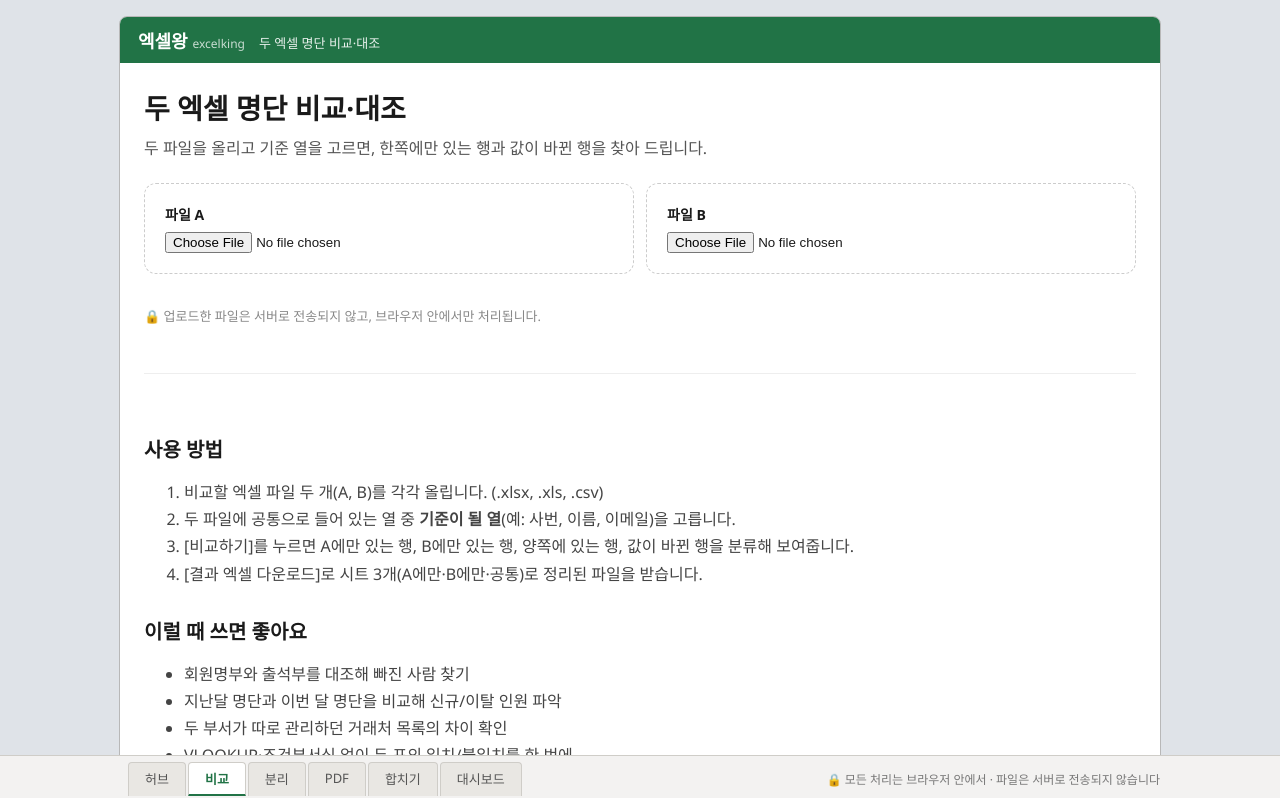
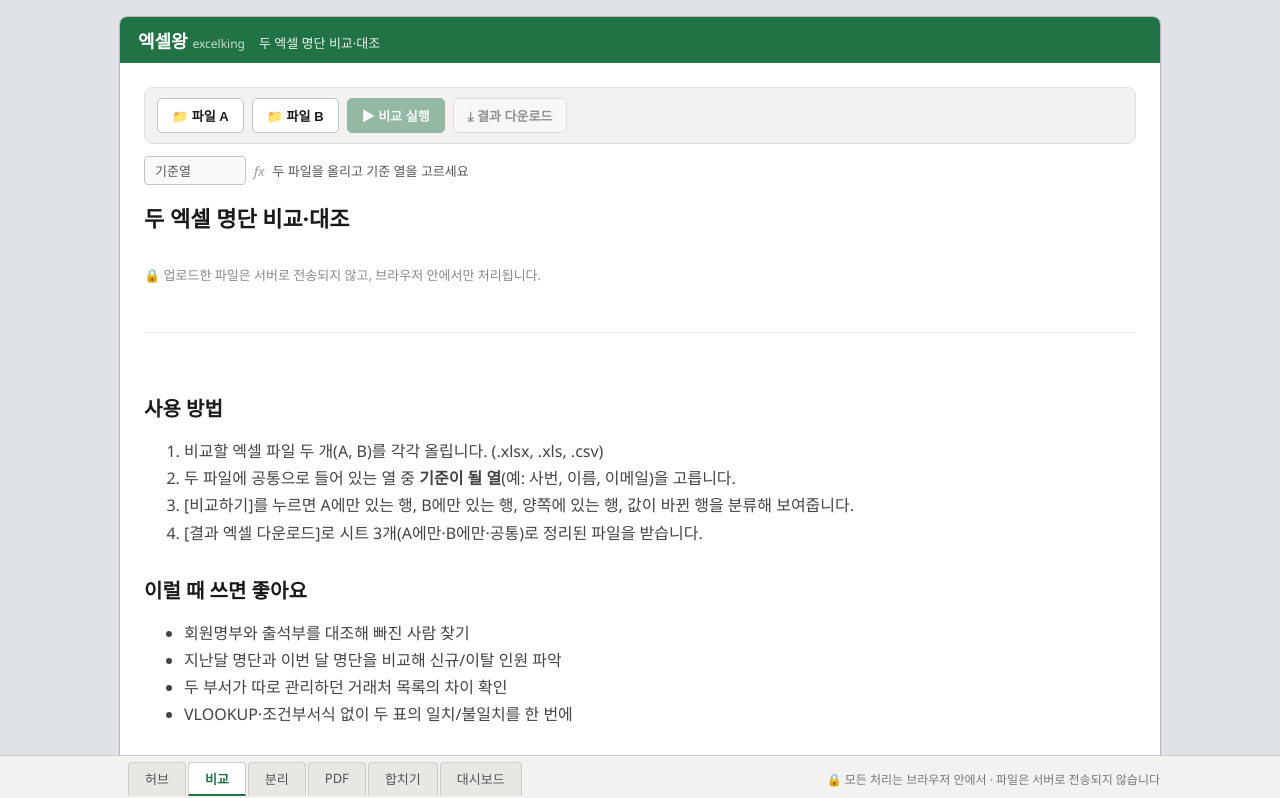
Before and after one commit to dalgeom/excelking, a SvelteKit app: page /excel-compare in a window 1280 px wide. Shown: the top 798 px of the page. Built offline with nearby package versions, Linux system fonts and the light colour scheme.

Commit message:
refactor: 비교 페이지 엑셀 틀 — 리본 동작 바·수식줄·saveBlob

```diff
--- a/src/routes/excel-compare/+page.svelte
+++ b/src/routes/excel-compare/+page.svelte
@@ -3,12 +3,17 @@
   import { compareByKey } from '$lib/excel/compare';
   import { buildResultWorkbook } from '$lib/excel/export';
   import type { CompareResult } from '$lib/excel/types';
+  import Ribbon from '$lib/components/Ribbon.svelte';
+  import FormulaBar from '$lib/components/FormulaBar.svelte';
+  import { saveBlob, XLSX_MIME } from '$lib/excel/download';
 
   let fileA = $state<ParsedFile | null>(null);
   let fileB = $state<ParsedFile | null>(null);
   let keyColumn = $state('');
   let result = $state<CompareResult | null>(null);
   let error = $state('');
+  let aInput = $state<HTMLInputElement>();
+  let bInput = $state<HTMLInputElement>();
 
   const commonColumns = $derived(
     fileA && fileB ? fileA.columns.filter((c) => fileB!.columns.includes(c)) : []
@@ -39,18 +44,7 @@
 
   function download() {
     if (!result) return;
-    const bytes = buildResultWorkbook(result, keyColumn);
-    const blob = new Blob([bytes], {
-      type: 'application/vnd.openxmlformats-officedocument.spreadsheetml.sheet'
-    });
-    const url = URL.createObjectURL(blob);
-    const a = document.createElement('a');
-    a.href = url;
-    a.download = '비교결과.xlsx';
-    document.body.appendChild(a);
-    a.click();
-    a.remove();
-    URL.revokeObjectURL(url);
+    saveBlob(buildResultWorkbook(result, keyColumn), '비교결과.xlsx', XLSX_MIME);
   }
 </script>
 
@@ -61,19 +55,18 @@
     content="두 엑셀 파일을 키 열 기준으로 대조해 한쪽에만 있는 행과 값이 바뀐 행을 찾아 엑셀로 내려받으세요. 무료, 설치 없이, 파일은 서버로 전송되지 않습니다." />
 </svelte:head>
 
-<h1>두 엑셀 명단 비교·대조</h1>
-<p class="lead">두 파일을 올리고 기준 열을 고르면, 한쪽에만 있는 행과 값이 바뀐 행을 찾아 드립니다.</p>
+<Ribbon>
+  <button class="rbtn" onclick={() => aInput?.click()}>📁 파일 A {fileA ? `· ${fileA.rows.length}행` : ''}</button>
+  <button class="rbtn" onclick={() => bInput?.click()}>📁 파일 B {fileB ? `· ${fileB.rows.length}행` : ''}</button>
+  <button class="rbtn primary" onclick={runCompare} disabled={!fileA || !fileB || !keyColumn}>▶ 비교 실행</button>
+  <button class="rbtn" onclick={download} disabled={!result}>⤓ 결과 다운로드</button>
+</Ribbon>
+<input bind:this={aInput} type="file" accept=".xlsx,.xls,.csv" hidden onchange={(e) => onUpload(e, 'A')} />
+<input bind:this={bInput} type="file" accept=".xlsx,.xls,.csv" hidden onchange={(e) => onUpload(e, 'B')} />
 
-<div class="uploads">
-  <label class="drop">
-    <span>파일 A {fileA ? `· ${fileA.rows.length}행` : ''}</span>
-    <input type="file" accept=".xlsx,.xls,.csv" onchange={(e) => onUpload(e, 'A')} />
-  </label>
-  <label class="drop">
-    <span>파일 B {fileB ? `· ${fileB.rows.length}행` : ''}</span>
-    <input type="file" accept=".xlsx,.xls,.csv" onchange={(e) => onUpload(e, 'B')} />
-  </label>
-</div>
+<FormulaBar cell="기준열" value={keyColumn || '두 파일을 올리고 기준 열을 고르세요'} />
+
+<h1 class="ptitle">두 엑셀 명단 비교·대조</h1>
 
 {#if commonColumns.length > 0}
   <div class="keyrow">
@@ -82,7 +75,6 @@
       <option value="" disabled>열 선택</option>
       {#each commonColumns as c}<option value={c}>{c}</option>{/each}
     </select>
-    <button onclick={runCompare}>비교하기</button>
   </div>
 {:else if fileA && fileB}
   <p class="error">두 파일에 공통된 열 이름이 없습니다. 헤더(첫 행)를 확인해 주세요.</p>
@@ -97,7 +89,6 @@
     <div class="stat"><strong>{result.both.length}</strong><span>공통</span></div>
     <div class="stat"><strong>{result.changed.length}</strong><span>값 변경</span></div>
   </div>
-  <button class="primary" onclick={download}>결과 엑셀 다운로드</button>
 {/if}
 
 <p class="privacy">🔒 업로드한 파일은 서버로 전송되지 않고, 브라우저 안에서만 처리됩니다.</p>
@@ -134,21 +125,10 @@
 </section>
 
 <style>
-  h1 { font-size: 28px; margin: 0 0 8px; }
-  .lead { color: #555; margin: 0 0 24px; }
-  .uploads { display: grid; grid-template-columns: 1fr 1fr; gap: 12px; }
-  .drop {
-    display: flex; flex-direction: column; gap: 8px;
-    border: 1.5px dashed #ccc; border-radius: 12px; padding: 20px; cursor: pointer;
-  }
-  .drop span { font-weight: 600; font-size: 14px; }
-  .keyrow { display: flex; align-items: center; gap: 12px; margin: 20px 0; flex-wrap: wrap; }
+  .ptitle { font-size: 22px; margin: 0 0 12px; }
+  .keyrow { display: flex; align-items: center; gap: 12px; margin: 8px 0 20px; flex-wrap: wrap; }
+  .keyrow label { font-size: 14px; color: #555; }
   select { padding: 8px 12px; border-radius: 8px; border: 1px solid #ccc; }
-  button {
-    padding: 9px 18px; border: none; border-radius: 8px;
-    background: #1a73e8; color: #fff; font-weight: 600; cursor: pointer;
-  }
-  button.primary { margin-top: 16px; }
   .summary { display: flex; gap: 12px; margin: 24px 0 8px; flex-wrap: wrap; }
   .stat {
     flex: 1; min-width: 90px; border: 1px solid #eee; border-radius: 12px;
```
